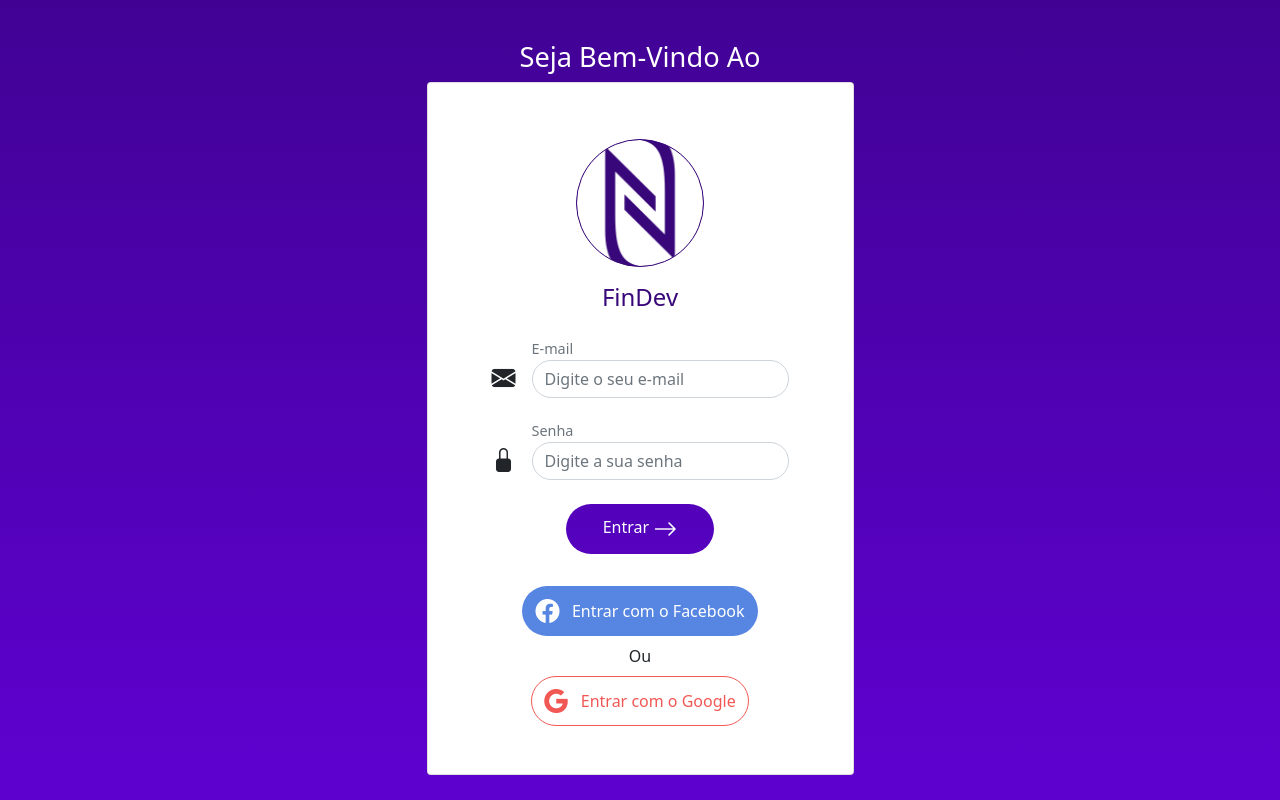
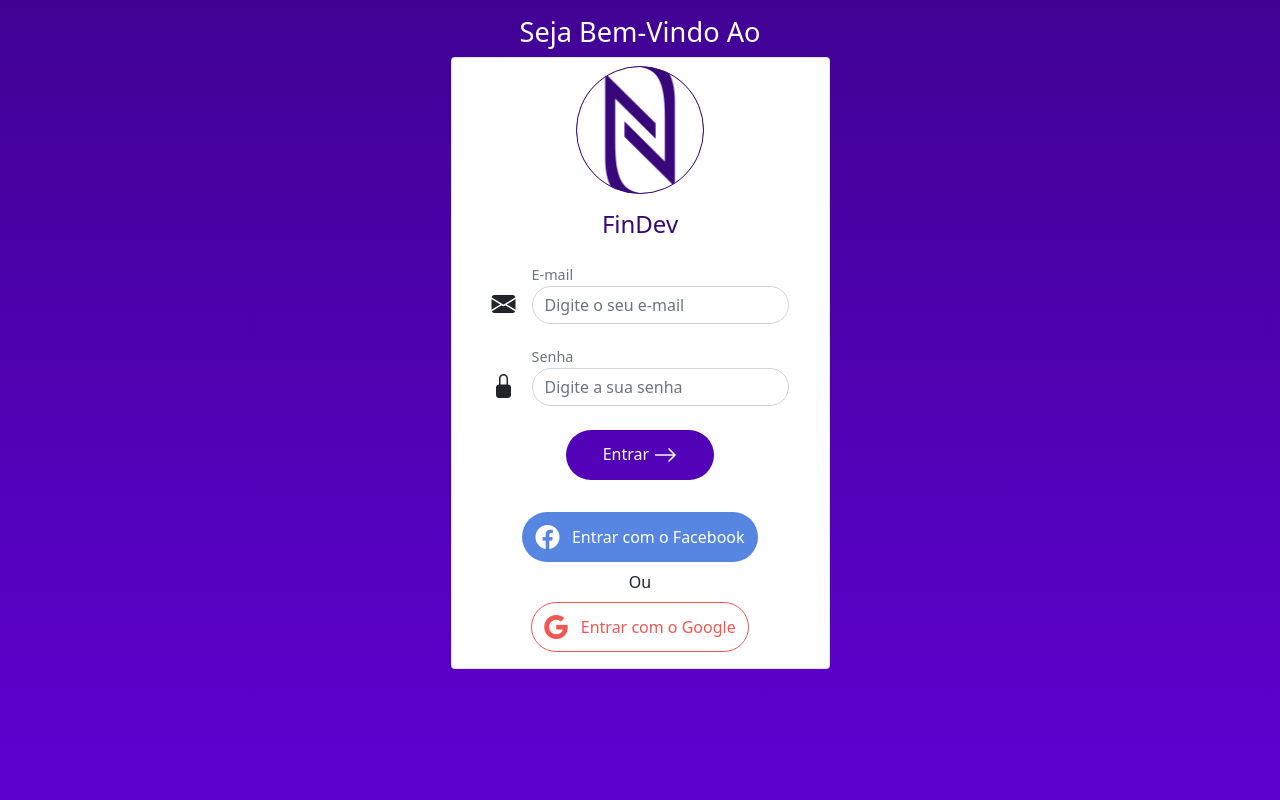
Before and after one commit to Leonardo020/Fintech-FIAP, a plain HTML site: page pages/login.html in a window 1280 px wide. Drawn offline with nearby package versions, Linux system fonts and the light colour scheme.

Commit message:
fix the login position

```diff
--- a/css/style.css
+++ b/css/style.css
@@ -88,7 +88,6 @@ img {
   flex-direction: column;
   align-items: center;
   justify-content: center;
-  position: absolute;
   top: 0;
   bottom: 0;
   left: 0;
@@ -121,6 +120,7 @@ img {
   display: flex;
   flex-direction: column;
   align-items: center;
+  margin: calc(var(--margin-default) * 2);
 }
 
 .btn-facebook {
--- a/pages/login.html
+++ b/pages/login.html
@@ -24,7 +24,7 @@
       <div class="container-fluid">
         <section class="login">
           <h1 class="text-white">Seja Bem-Vindo Ao</h1>
-          <div class="card p-lg-5">
+          <div class="card px-4">
             <div class="card-title d-flex justify-content-center">
               <div class="login-avatar"></div>
             </div>
```
